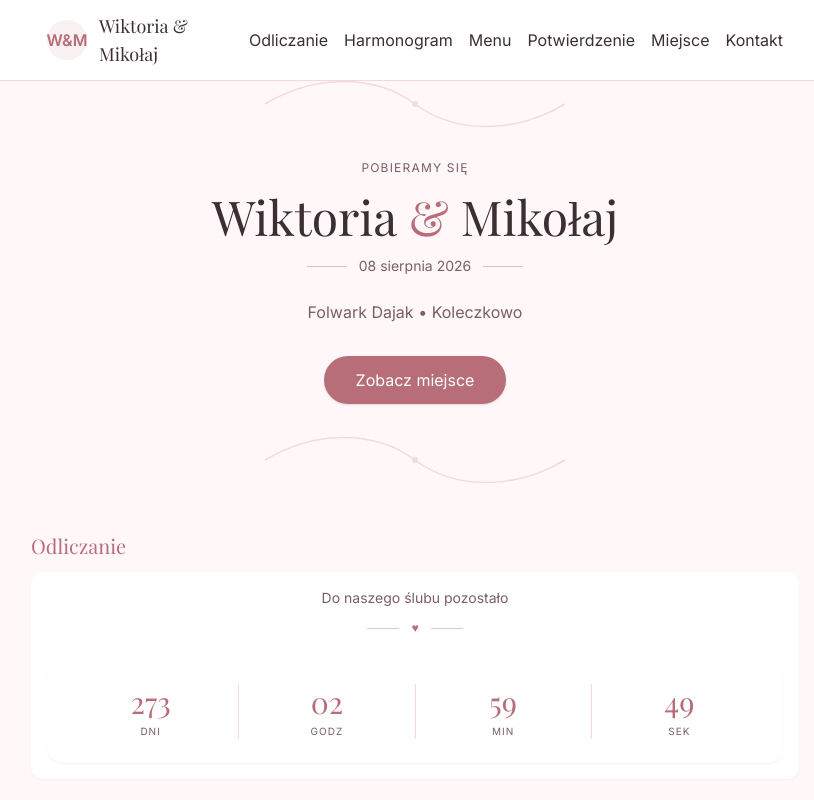
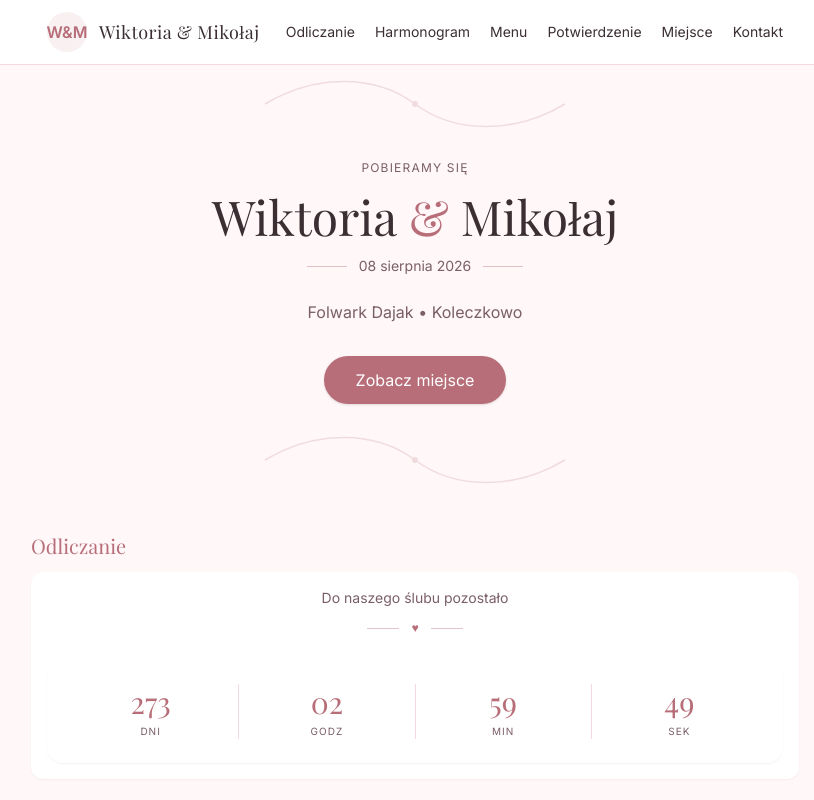
Before and after one commit to mikolaj-hirsz/wesele, a React (Vite) app: page / in a window 1280 px wide. Shown: the top 800 px of the page, without its empty margins (225-1039 px from the left). Built offline with nearby package versions, Linux system fonts and the light colour scheme.

Commit message:
navbar + menu UI fixes

```diff
--- a/src/components/Menu.tsx
+++ b/src/components/Menu.tsx
@@ -16,7 +16,7 @@ export default function Menu() {
           </p>
 
           <p className="text-muted text-sm">
-            Szczegóły dotyczące dań zostaną udostępnione po nowym roku.
+            Szczegóły dotyczące dań zostaną udostępnione wkrótce.
           </p>
         </div>
       </div>
--- a/src/components/MobileNav.tsx
+++ b/src/components/MobileNav.tsx
@@ -1,4 +1,13 @@
 import { useState } from "react";
+
+const links = [
+  { href: "#countdown", label: "Odliczanie" },
+  { href: "#schedule", label: "Harmonogram" },
+  { href: "#menu", label: "Menu" },
+  { href: "#rsvp", label: "Potwierdzenie" },
+  { href: "#location", label: "Miejsce" },
+  { href: "#contact", label: "Kontakt" },
+];
 
 export default function MobileNav() {
   const [open, setOpen] = useState(false);
@@ -6,35 +15,40 @@ export default function MobileNav() {
   return (
     <header className="fixed inset-x-0 top-0 z-50 bg-romantic-surface/95 backdrop-blur border-b border-romantic-secondary">
       <div className="max-w-3xl mx-auto flex items-center justify-between px-4 py-3">
+        {/* BRAND */}
         <div className="flex items-center gap-3">
           <div className="w-10 h-10 rounded-full bg-romantic-primary/10 flex items-center justify-center text-romantic-primary font-semibold">
             W&M
           </div>
-					<span className="font-heading text-romantic-text text-lg">
+          <span className="font-heading text-romantic-text text-lg tracking-wide">
             Wiktoria & Mikołaj
           </span>
         </div>
 
         {/* DESKTOP NAV */}
-				<nav className="hidden sm:flex gap-4">
-					<a href="#countdown" className="hover:text-romantic-primary">
-						Odliczanie
+        <nav className="hidden sm:flex items-center gap-5 text-sm">
+          {links.map((l) => (
+            <a
+              key={l.href}
+              href={l.href}
+              className="
+                relative
+                text-romantic-text
+                transition-colors
+                hover:text-romantic-primary
+                after:absolute
+                after:left-0
+                after:-bottom-1
+                after:h-px
+                after:w-0
+                after:bg-romantic-primary
+                after:transition-all
+                hover:after:w-full
+              "
+            >
+              {l.label}
             </a>
-					<a href="#schedule" className="hover:text-romantic-primary">
-						Harmonogram
-					</a>
-					<a href="#menu" className="hover:text-romantic-primary">
-						Menu
-					</a>
-					<a href="#rsvp" className="hover:text-romantic-primary">
-						Potwierdzenie
-					</a>
-					<a href="#location" className="hover:text-romantic-primary">
-						Miejsce
-					</a>
-					<a href="#contact" className="hover:text-romantic-primary">
-						Kontakt
-					</a>
+          ))}
         </nav>
 
         {/* MOBILE TOGGLE */}
@@ -57,39 +71,39 @@ export default function MobileNav() {
 
       {/* MOBILE MENU */}
       {open && (
-				<div className="sm:hidden border-t border-romantic-secondary bg-romantic-surface">
-					<ul className="flex flex-col p-4 gap-2">
-						<li>
-							<a href="#countdown" onClick={() => setOpen(false)}>
-								Odliczanie
+        <div className="sm:hidden bg-romantic-surface border-t border-romantic-secondary">
+          <div className="px-4 py-6">
+            <div className="card-romantic space-y-4">
+              {/* SEPARATOR */}
+              <div className="flex items-center justify-center gap-3">
+                <span className="h-px w-8 bg-romantic-primary/40" />
+                <span className="text-romantic-primary text-xs">♥</span>
+                <span className="h-px w-8 bg-romantic-primary/40" />
+              </div>
+
+              <ul className="flex flex-col divide-y divide-romantic-secondary">
+                {links.map((l) => (
+                  <li key={l.href}>
+                    <a
+                      href={l.href}
+                      onClick={() => setOpen(false)}
+                      className="
+                        block
+                        py-3
+                        text-center
+                        text-romantic-text
+                        font-medium
+                        tracking-wide
+                        hover:text-romantic-primary
+                      "
+                    >
+                      {l.label}
                     </a>
                   </li>
-						<li>
-							<a href="#schedule" onClick={() => setOpen(false)}>
-								Harmonogram
-							</a>
-						</li>
-						<li>
-							<a href="#menu" onClick={() => setOpen(false)}>
-								Menu
-							</a>
-						</li>
-						<li>
-							<a href="#location" onClick={() => setOpen(false)}>
-								Miejsce
-							</a>
-						</li>
-            <li>
-							<a href="#rsvp" onClick={() => setOpen(false)}>
-								Potwierdzenie
-							</a>
-						</li>
-						<li>
-							<a href="#contact" onClick={() => setOpen(false)}>
-								Kontakt
-							</a>
-						</li>
+                ))}
               </ul>
+            </div>
+          </div>
         </div>
       )}
     </header>
```
Lines whose indentation alone changed are shown as unchanged.
